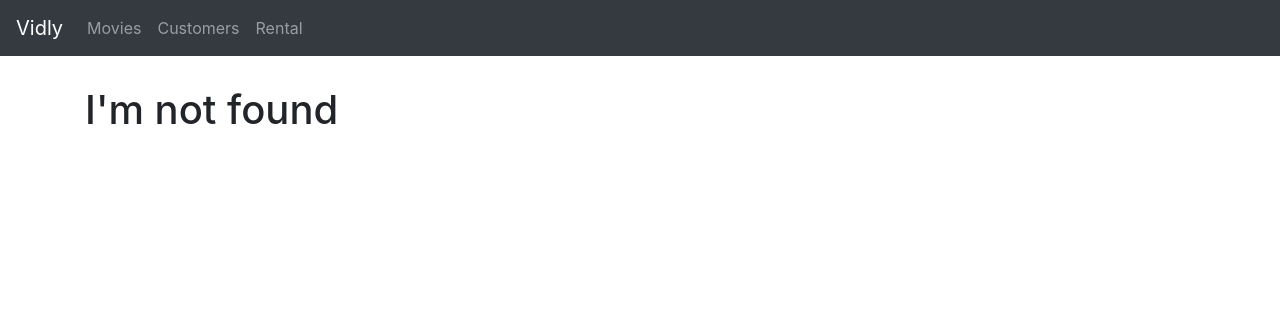
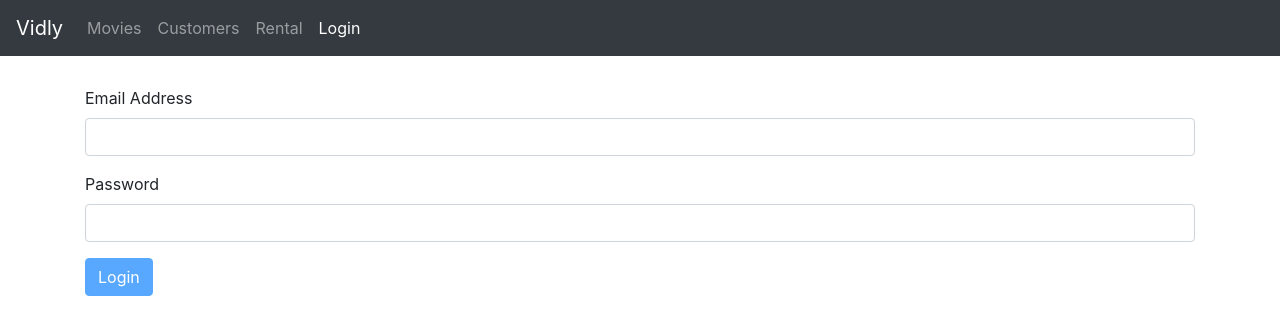
Before and after one commit to pnandini/vidly, a React (Create React App) app: page /login in a window 1280 px wide. Before the commit this address led to /not-found. Shown: the top 334 px of the page. Built offline with nearby package versions, Linux system fonts and the light colour scheme.

Commit message:
Added Login page with form validation

```diff
--- a/package.json
+++ b/package.json
@@ -5,6 +5,7 @@
   "dependencies": {
     "bootstrap": "^4.1.2",
     "font-awesome": "^4.7.0",
+    "joi-browser": "^13.4.0",
     "lodash": "^4.17.10",
     "prop-types": "^15.6.2",
     "query-string": "^6.2.0",
--- a/src/App.js
+++ b/src/App.js
@@ -9,6 +9,7 @@ import Redirect from "react-router-dom/es/Redirect";
 import NavBar from "./components/NavBar";
 import NotFound from "./components/NotFound";
 import Movie from "./components/Movie";
+import LoginForm from "./components/LoginForm";
 
 class App extends Component {
     render() {
@@ -19,6 +20,7 @@ class App extends Component {
                         <Route path="/movies" component={Movies}/>
                         <Route path="/customers" component={Customers}/>
                         <Route path="/rental" component={Rental}/>
+                        <Route path="/login" component={LoginForm}/>
                         <Route path="/movie" component={Movie}/>
                         <Route path="/not-found" component={NotFound}/>
                         <Redirect from="/home" to="/movies"/>
--- /dev/null
+++ b/src/components/Form.js
@@ -0,0 +1,55 @@
+import {Component} from 'react';
+import Joi from 'joi-browser';
+import React from "react";
+import Input from "./Input";
+
+class Form extends Component {
+    state = {
+        formData: {},
+        errors: {}
+    };
+    validate = () => {
+        const options = {abortEarly: false};
+        const {error} = Joi.validate(this.state.formData, this.schema, options);
+        if (!error) return null;
+        const errors = error.details.map((item) => error[item.path[0]] = item.message);
+        return errors ? errors : null;
+    };
+    validateProperty = ({name, value}) => {
+        const obj = {[name]: value};
+        const schema = {[name]: this.schema[name]};
+        const {error} = Joi.validate(obj, schema);
+        return error ? error.details[0].message : null;
+    };
+
+    handelSubmit = e => {
+        e.preventDefault();
+        const errors = this.validate();
+        this.setState({errors: errors || {}});
+        if (errors) return;
+        this.doSubmit();
+    };
+    handleChange = ({currentTarget: input}) => {
+        const errors = {...this.state.errors};
+        const errorMessage = this.validateProperty(input);
+        if (errorMessage) errors[input.name] = errorMessage;
+        else delete errors[input.name];
+        const formData = {...this.state.formData};
+        formData[input.name] = input.value;
+        this.setState({formData, errors});
+    };
+
+    renderSubmitButton(label) {
+        return <button disabled={this.validate()} type="submit" className="btn btn-primary">{label}</button>
+    }
+
+    renderInput(name, label, type) {
+        const {formData, errors} = this.state;
+        return (<Input name={name} value={formData[name]}
+                       label={label} type={type}
+                       onChange={this.handleChange}
+                       error={errors[name]}/>);
+    }
+}
+
+export default Form;
--- /dev/null
+++ b/src/components/Input.js
@@ -0,0 +1,15 @@
+import React from 'react';
+
+const Input = ({name, label, error, ...rest}) => {
+    return (
+        <div className="form-group">
+            <label htmlFor={name}>{label}</label>
+            <input name={name} id={name} {...rest}
+                   className="form-control"
+            />
+            {error && <div className="alert alert-danger">{error}</div>}
+        </div>
+    );
+};
+
+export default Input;
--- /dev/null
+++ b/src/components/LoginForm.js
@@ -0,0 +1,39 @@
+import React from 'react';
+import Joi from 'joi-browser';
+import Form from "./Form";
+
+class LoginForm extends Form {
+    state = {
+        formData: {
+            email: '',
+            password: ''
+        },
+        errors: {}
+    };
+
+    schema = {
+        email: Joi.string().required().label("Email"),
+        password: Joi.string().required().label("Password")
+    };
+
+
+    doSubmit() {
+        //
+        console.log("Server")
+    }
+
+
+    render() {
+        return (
+            <div>
+                <form onSubmit={this.handelSubmit}>
+                    {this.renderInput('email', 'Email Address', 'email')}
+                    {this.renderInput('password', 'Password', 'password')}
+                    {this.renderSubmitButton('Login')}
+                </form>
+            </div>
+        );
+    }
+}
+
+export default LoginForm;
--- a/src/components/NavBar.js
+++ b/src/components/NavBar.js
@@ -5,6 +5,9 @@ const NavBar = (props) => {
         const tabs = [{path: "/movies", label: "Movies"}, {path: "/customers", label: "Customers"}, {
             path: "/rental",
             label: "Rental"
+        }, {
+            path: "/login",
+            label: "Login"
         }];
         return (
             <nav className="navbar navbar-expand navbar-dark bg-dark">
@@ -12,13 +15,14 @@ const NavBar = (props) => {
                 <div className="collapse navbar-collapse" id="">
                     <ul className="navbar-nav mr-auto">
                         {tabs.map(tab => (
-                        <NavLink className="nav-item nav-link" to={tab.path}>{tab.label}</NavLink>
+                            <NavLink key={tab.path} className="nav-item nav-link" to={tab.path}>{tab.label}</NavLink>
                         ))}
                     </ul>
                 </div>
             </nav>
 
         );
-};
+    }
+;
 
 export default NavBar;
```
Also changed, not shown: 2 other files (tests, documents, lock files or other folders). Lines whose indentation alone changed are shown as unchanged.
